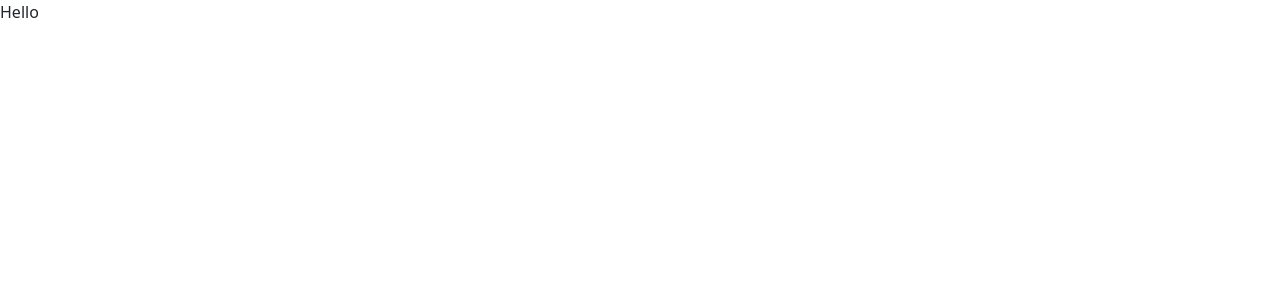
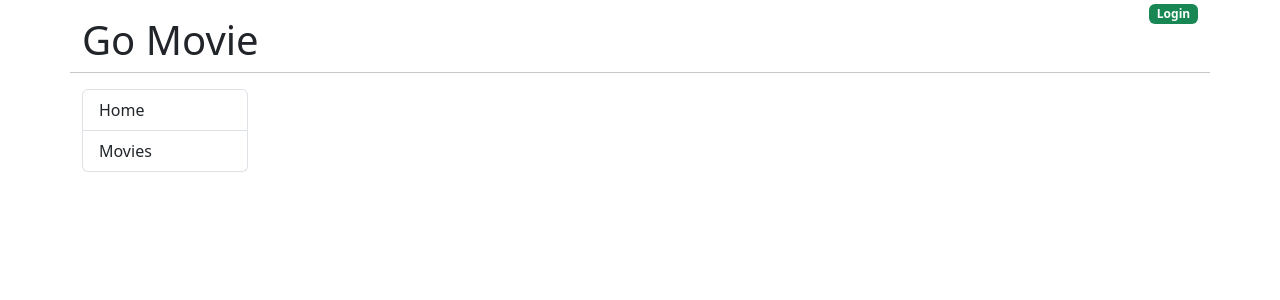
Before and after one commit to Guiziin227/go-watch, a React (Vite) app in the folder go-watch-front/go-watch/: page / in a window 1280 px wide. Shown: the top 300 px of the page. Built offline with nearby package versions, Linux system fonts and the light colour scheme.

Commit message:
Basic layout

```diff
--- a/go-watch-front/go-watch/src/App.jsx
+++ b/go-watch-front/go-watch/src/App.jsx
@@ -1,3 +1,33 @@
 export function App() {
-  return <div>Hello</div>
+  return (
+    <div className="container">
+      <div className="row">
+        <div className="col">
+          <h1 className="mt-3">Go Movie</h1>
+        </div>
+        <div className="col text-end">
+          <a href="#!">
+            <span className="badge bg-success">Login</span>
+          </a>
+        </div>
+        <hr className="mb-3" />
+      </div>
+
+      <div className="row">
+        <div className="col-md-2">
+          <nav>
+            <div className="list-group">
+              <a href="#!" className="list-group-item list-group-item-action">
+                Home
+              </a>
+              <a href="#!" className="list-group-item list-group-item-action">
+                Movies
+              </a>
+            </div>
+          </nav>
+        </div>
+        <div className="col-md-10"></div>
+      </div>
+    </div>
+  )
 }
```
